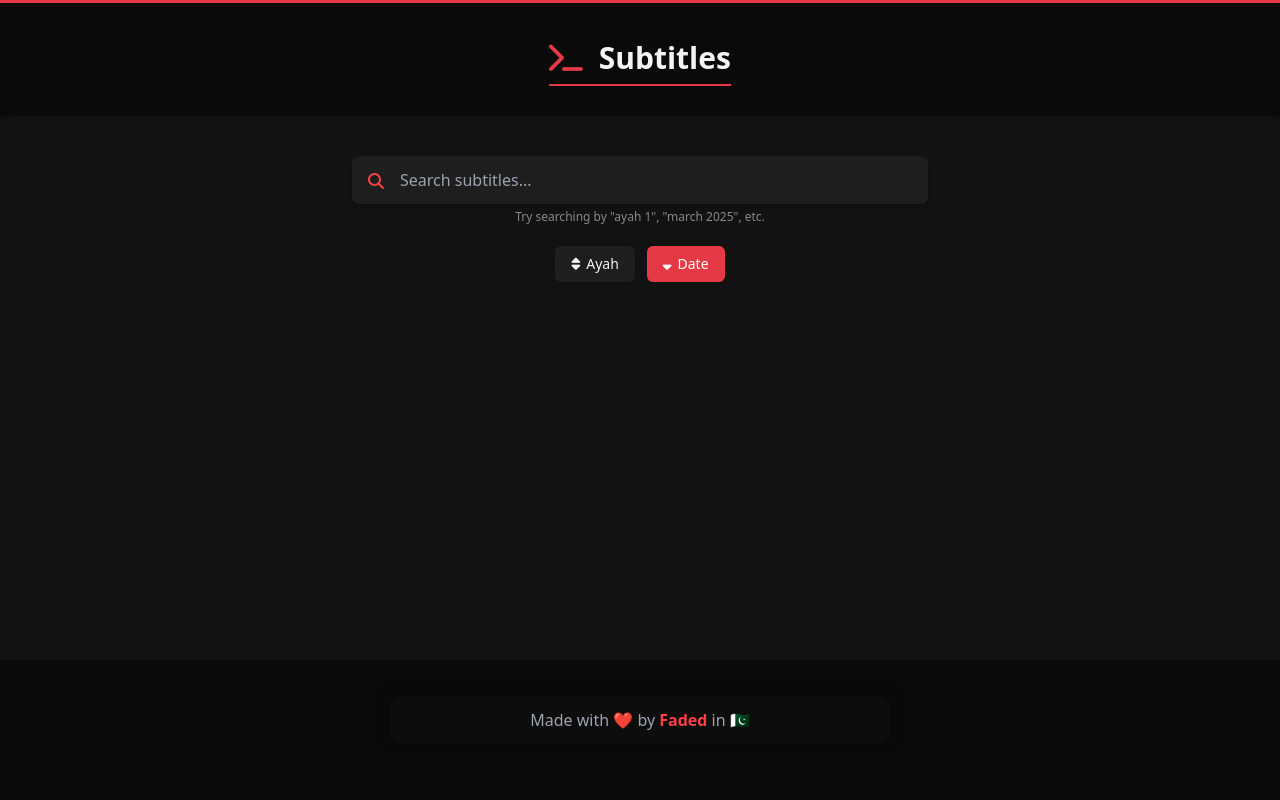
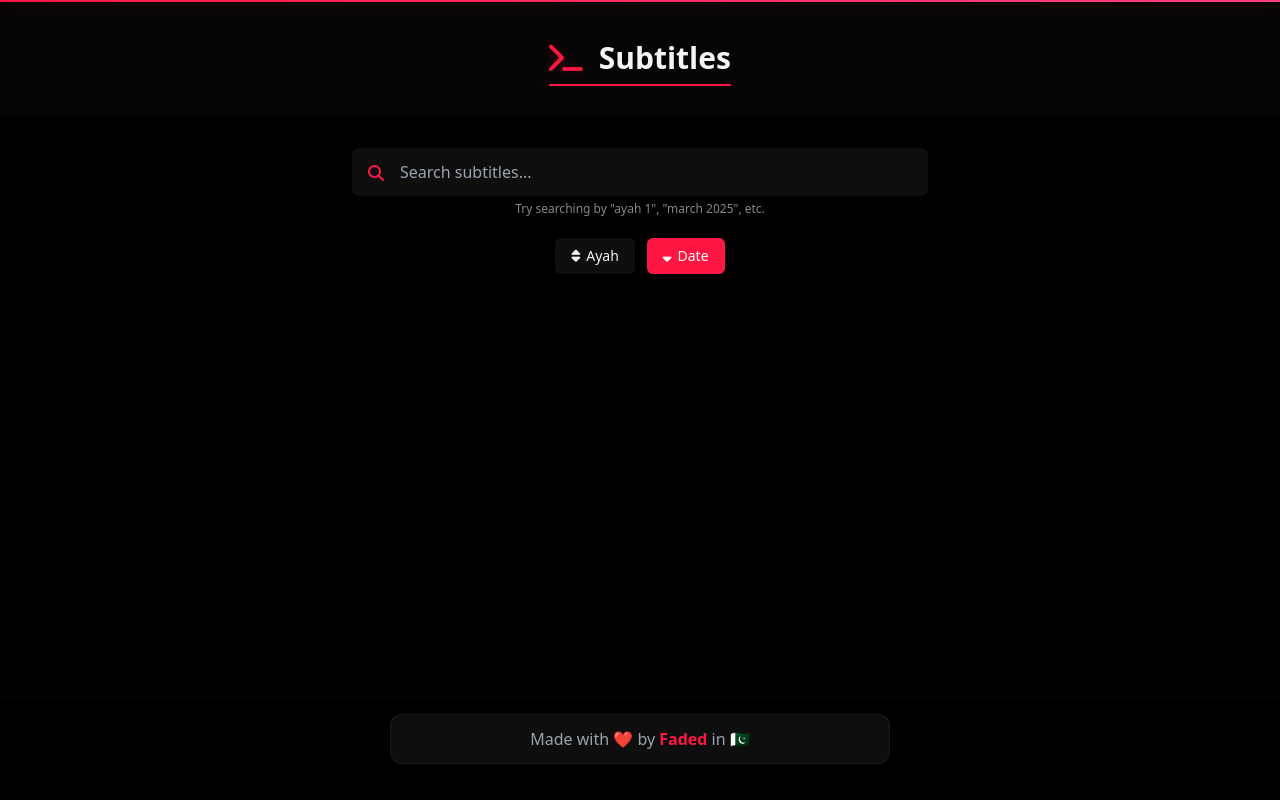
Before and after one commit to anonfaded/QuranCLI, a website: page core/web/index.html in a window 1280 px wide. Drawn offline with nearby package versions, Linux system fonts and the light colour scheme; files that its build step writes are made by us from their sources.

Commit message:
feat: update color palette and enhance UI elements for better contrast and accessibility

```diff
--- a/core/web/index.html
+++ b/core/web/index.html
@@ -10,28 +10,30 @@
     <style>
         body {
             font-family: 'Ubuntu', sans-serif;
+            background: #000000;
         }
 
         .dock-footer {
             border-radius: 12px;
-            background: rgba(14, 14, 14, 0.95);
+            background: rgba(18, 18, 18, 0.8);
             backdrop-filter: blur(8px);
-            box-shadow: 0 -4px 20px rgba(0, 0, 0, 0.2);
+            box-shadow: 0 -4px 20px rgba(0, 0, 0, 0.4);
+            border: 1px solid rgba(255, 255, 255, 0.05);
             margin: 0 auto 20px;
             max-width: 500px;
             padding: 12px 24px;
-            transform: translateY(0);
-            transition: transform 0.3s ease;
         }
 
         .terminal-icon {
-            color: #e63946;
+            color: #FF1744;
             margin-right: 8px;
+            text-shadow: 0 0 10px rgba(255, 23, 68, 0.3);
         }
 
         .header-gradient::before {
-            background: #e63946;
-            height: 3px;
+            background: linear-gradient(90deg, #FF1744, #FF4081);
+            height: 2px;
+            box-shadow: 0 0 20px rgba(255, 23, 68, 0.5);
         }
 
         .file-card::before {
@@ -50,8 +52,8 @@
         }
     </style>
 </head>
-<body class="bg-gray-900 text-gray-100 font-sans min-h-screen flex flex-col">
-    <header class="bg-gray-950 py-5 shadow-md header-gradient">
+<body class="bg-gray-950 text-gray-100 font-sans min-h-screen flex flex-col">
+    <header class="bg-gray-900/50 py-5 shadow-md header-gradient backdrop-blur-sm">
         <div class="container-custom">
             <h1 id="main-title" class="text-3xl font-bold text-center title-underline left-1/2 -translate-x-1/2">
                 <span class="terminal-icon"><i class="fas fa-terminal"></i></span><!--SURAH_NAME--> Subtitles
@@ -60,9 +62,9 @@
     </header>
 
     <div class="container-custom flex-1">
-        <div class="max-w-xl mx-auto relative my-5">
+        <div class="max-w-xl mx-auto relative my-3">
             <div class="search-icon-wrapper">
-                <i class="fas fa-search text-red-500 mb-5"></i>
+                <i class="fas fa-search"></i>
             </div>
             <input type="text" id="search-input" class="search-box cursor-pointer" placeholder="Search subtitles...">
             <div class="search-helper">Try searching by "ayah 1", "march 2025", etc.</div>
@@ -94,10 +96,8 @@
     </div>
 
     <footer class="bg-gray-950 py-4 mt-auto">
-        <div class="container-custom">
-            <div class="text-center text-gray-400 hover:text-gray-300 dock-footer">
-                Made with ❤️ by <a href="https://github.com/anonfaded" class="footer-link">Faded</a> in 🇵🇰
-            </div>
+        <div class="dock-footer">
+            Made with ❤️ by <a href="https://github.com/anonfaded" class="footer-link">Faded</a> in 🇵🇰
         </div>
     </footer>
 
--- a/core/web/src/input.css
+++ b/core/web/src/input.css
@@ -27,27 +27,47 @@
 
   .search-box {
     @apply w-full h-12 pl-12 pr-4 text-base border-none rounded-lg bg-gray-800 text-gray-100 shadow-md focus:outline-none focus:ring-2 focus:ring-red-600;
+    background: rgba(18, 18, 18, 0.8);
+    backdrop-filter: blur(8px);
   }
 
   .search-icon-wrapper {
-    @apply absolute inset-y-0 left-0 flex items-center pl-4 pointer-events-none;
+    @apply absolute inset-y-0 left-0 flex items-center pl-4 pointer-events-none z-10;
+  }
+
+  .search-icon-wrapper i {
+    @apply text-red-600 mb-5;
+    color: #FF1744; /* Force bright red */
+    filter: none; /* Remove any blur effects */
   }
 
   .sort-btn {
     @apply py-2 px-4 bg-gray-800 border-none rounded-md text-gray-100 cursor-pointer flex items-center gap-1.5 text-sm hover:bg-gray-700 transition-colors;
+    background: rgba(18, 18, 18, 0.8);
   }
 
   .sort-btn-active {
     @apply bg-red-600 text-white;
+    text-shadow: 0 0 10px rgba(255, 23, 68, 0.5);
   }
 
   .file-card {
-    @apply block p-4 bg-gray-800 rounded-lg transition-all shadow-md hover:shadow-lg hover:-translate-y-1 hover:bg-gray-700 relative overflow-hidden;
+    @apply block p-4 rounded-lg transition-all shadow-md hover:shadow-lg hover:-translate-y-1 relative overflow-hidden;
+    background: rgba(18, 18, 18, 0.8);
+    backdrop-filter: blur(8px);
+    border: 1px solid rgba(255, 255, 255, 0.05);
+  }
+
+  .file-card:hover {
+    background: rgba(26, 26, 26, 0.9);
+    border-color: rgba(255, 23, 68, 0.3);
+    box-shadow: 0 8px 20px rgba(0, 0, 0, 0.4);
   }
 
   .file-card::before {
+    @apply absolute -inset-0.5 rounded-lg opacity-0 transition-opacity -z-10;
     content: "";
-    @apply absolute -inset-0.5 bg-gradient-to-br from-red-600 to-red-400 rounded-lg opacity-0 transition-opacity -z-10;
+    background: linear-gradient(45deg, rgba(255, 23, 68, 0.5), transparent);
   }
 
   .file-card:hover::before {
@@ -64,7 +84,13 @@
   }
 
   .download-icon {
-    @apply inline-block mr-2 text-red-500 text-lg;
+    @apply inline-block mr-2 text-lg;
+    color: #FF1744; /* Force brighter red */
+  }
+
+  .file-card:hover .download-icon {
+    @apply text-white transition-colors;
+    text-shadow: 0 0 10px rgba(255, 23, 68, 0.5);
   }
 
   .meta-tag {
@@ -76,7 +102,8 @@
   }
 
   .footer-link {
-    @apply text-red-500 font-semibold no-underline hover:underline inline bg-transparent p-0 shadow-none;
+    @apply text-red-600 font-semibold no-underline hover:underline inline bg-transparent p-0 shadow-none;
+    color: #FF1744; /* Force consistent red */
   }
 
   .empty-state {
@@ -89,6 +116,22 @@
 
   .no-results {
     @apply text-center my-10 text-lg text-gray-400 hidden;
+  }
+
+  footer {
+    @apply py-8 mt-auto border-t border-gray-800/50;
+  }
+
+  .dock-footer {
+    @apply text-center text-gray-400 hover:text-gray-300 transition-all;
+    max-width: 500px;
+    margin: 0 auto;
+    padding: 12px 24px;
+    border-radius: 12px;
+    background: rgba(18, 18, 18, 0.8);
+    backdrop-filter: blur(8px);
+    box-shadow: 0 -4px 20px rgba(0, 0, 0, 0.4);
+    border: 1px solid rgba(255, 255, 255, 0.05);
   }
 }
 
--- a/tailwind.config.js
+++ b/tailwind.config.js
@@ -4,15 +4,15 @@ module.exports = {
       extend: {
         colors: {
           gray: {
-            950: '#0a0a0a',
-            900: '#121212',
-            800: '#1e1e1e',
-            700: '#252525',
+            950: '#000000', // Pure black for AMOLED
+            900: '#0A0A0A', // Slightly lighter black
+            800: '#121212', // Card background
+            700: '#1A1A1A', // Hover states
           },
           red: {
-            600: '#e63946',
-            500: '#f94144',
-            400: '#ffccd5',
+            600: '#FF1744', // Brighter red for better contrast
+            500: '#FF4081', // Secondary red
+            400: '#FF80AB', // Accent red
           }
         },
         animation: {
```
Also changed, not shown: core/web/style.css.
